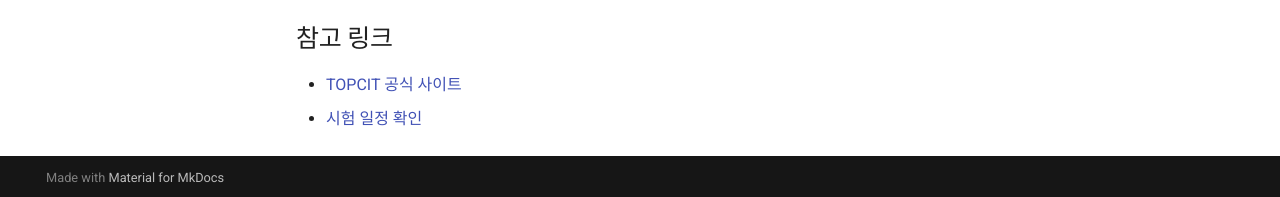
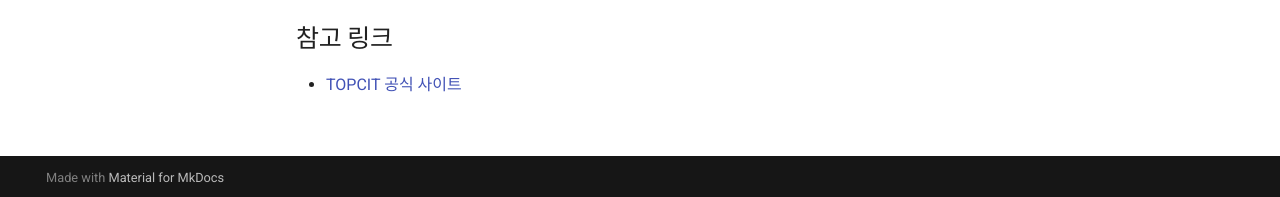
Before and after one commit to hundredman/cs-study, an MkDocs documentation site: the page built from docs/TOPCIT/README.md, in a window 1280 px wide and 1141 px high. Shown: the part 941-1138 px from the top of the window. Built offline with MkDocs 1.6.1 and Material for MkDocs 9.7.7, drawn with Linux system fonts in a browser that asks for light colours; comment, search, counter and statistics services are not loaded.

Commit message:
docs: TOPCIT 참고 링크에서 중복 시험 일정 링크 제거

```diff
--- a/docs/TOPCIT/README.md
+++ b/docs/TOPCIT/README.md
@@ -23,4 +23,3 @@
 ## 참고 링크
 
 - [TOPCIT 공식 사이트](https://www.topcit.or.kr)
-- [시험 일정 확인](https://www.topcit.or.kr/site/topcit/schedule.do)
```
